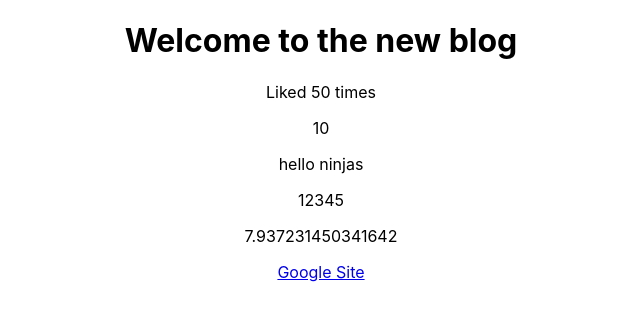
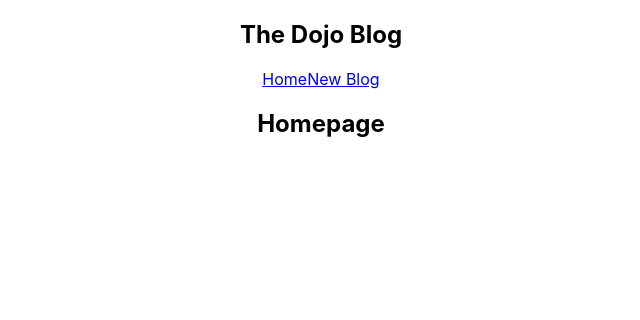
Before and after one commit to NalinSaumil/reactjs_blog, a React (Create React App) app: page / in a window 1280 px wide. Shown: the top 320 px of the page, without its empty margins (319-959 px from the left). Built offline with nearby package versions, Linux system fonts and the light colour scheme.

Commit message:
commit to lesson3: created navbar.js component and home.js components and nested them inside the App.js

```diff
--- a/src/App.js
+++ b/src/App.js
@@ -1,4 +1,6 @@
 import './App.css';
+import Navbar from './Navbar'
+import Home from './Home'
 
 function App() {
   const title = 'Welcome to the new blog';
@@ -9,17 +11,20 @@
 
   return (
     <div className="App">
+      <Navbar />
       <div className="content">
-        <h1>{ title }</h1>
+        <Home />
+        {/* <h1>App Component</h1> */}
+        {/* <h1>{ title }</h1>
         <p>Liked {likes} times</p>
 
-        {/* <p>{person}</p> */}
+        // <p>{person}</p>
 
-      <p>{ 10 }</p>
-      <p>{ "hello ninjas" }</p>
-      <p>{ [1,2,3,4,5] }</p>
-      <p>{ Math.random() * 10 }</p>
-      <a href={link}>Google Site</a>
+        <p>{ 10 }</p>
+        <p>{ "hello ninjas" }</p>
+        <p>{ [1,2,3,4,5] }</p>
+        <p>{ Math.random() * 10 }</p>
+        <a href={link}>Google Site</a> */}
       </div>
     </div>
   );
--- /dev/null
+++ b/src/Home.js
@@ -0,0 +1,9 @@
+const Home = () => {
+    return (
+        <div className="home">
+            <h2>Homepage</h2>
+        </div>
+    );
+}
+
+export default Home;
--- /dev/null
+++ b/src/Navbar.js
@@ -0,0 +1,13 @@
+const Navbar = () => {
+    return (
+        <nav className="navbar">
+            <h1>The Dojo Blog</h1>
+            <div className="links">
+                <a href="/">Home</a>
+                <a href="/create">New Blog</a>
+            </div>
+        </nav>
+     );
+}
+
+export default Navbar;
```
